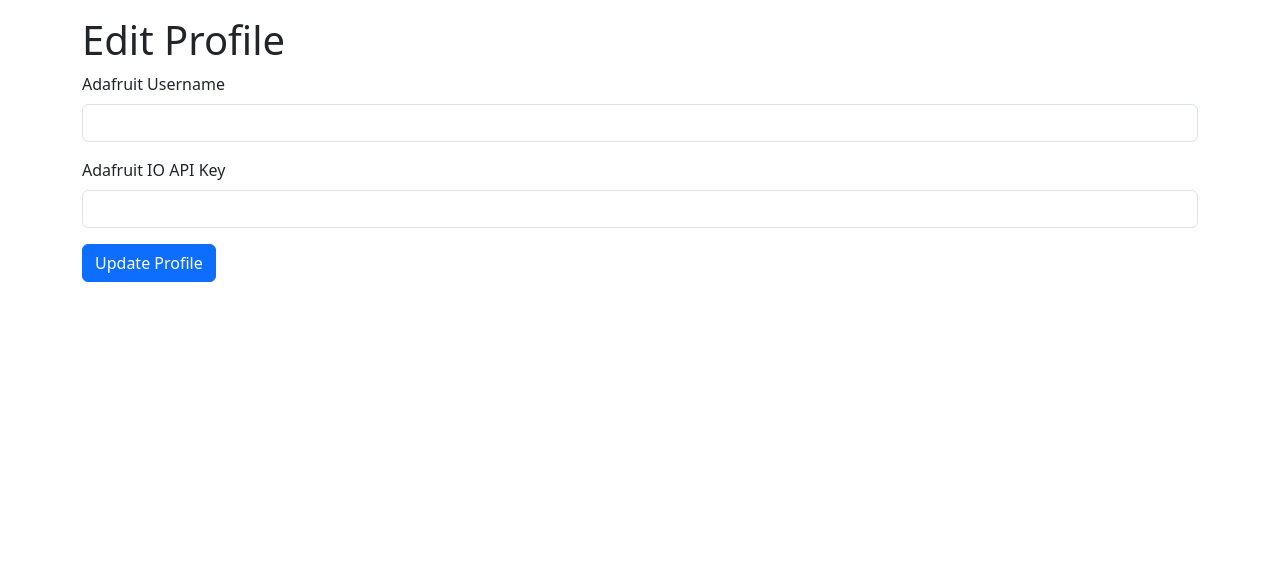
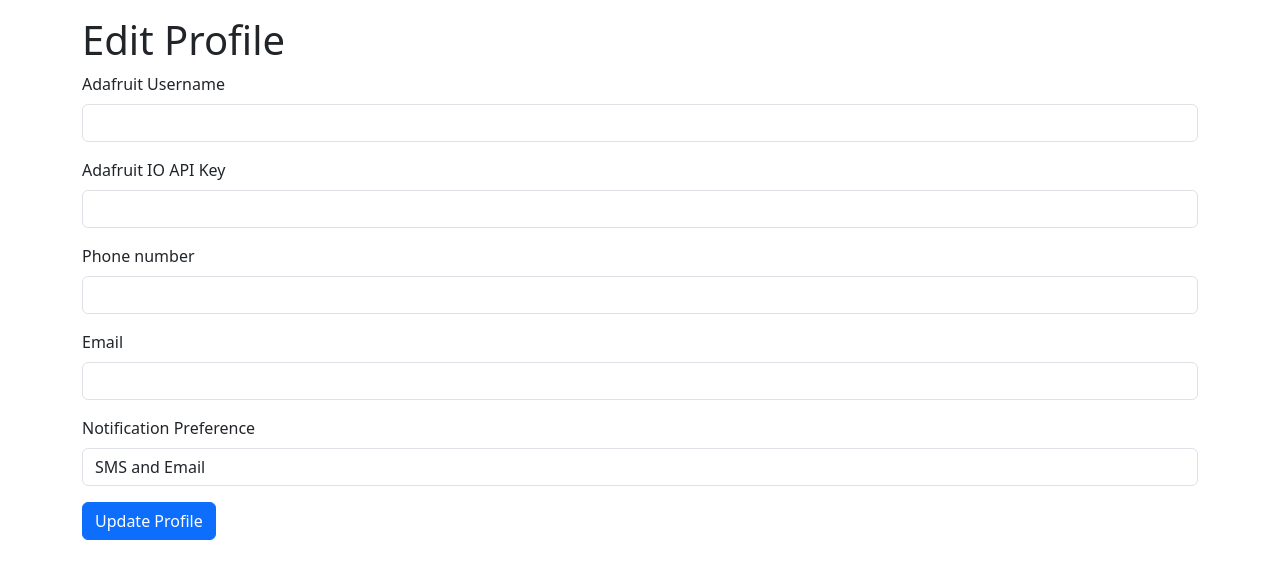
Before and after one commit to Coltinho10/CS437FinalProject, a Flask app: page /profile in a window 1280 px wide. Shown: the part 56-635 px from the top of the page. Run offline with Flask 3, Linux system fonts and the light colour scheme; a user stored in the database is signed in.

Commit message:
Add notification channels to db and profile page. Simple script to publish sns message to email

```diff
--- a/app/forms.py
+++ b/app/forms.py
@@ -1,5 +1,5 @@
 from flask_wtf import FlaskForm
-from wtforms import StringField, PasswordField, SubmitField
+from wtforms import StringField, PasswordField, SubmitField, SelectField
 from wtforms.validators import DataRequired, Length
 
 class RegistrationForm(FlaskForm):
@@ -18,5 +18,12 @@ class UserProfileForm(FlaskForm):
     current_password = PasswordField('Current Password', validators=[DataRequired()])
     new_password = PasswordField('New Password', validators=[Length(min=6)])
     confirm_password = PasswordField('Confirm Password', validators=[Length(min=6)])
-
+    phone_number = StringField('Phone number', validators=[Length(max=10)])
+    email = StringField('Email', validators=[Length(min=6)])
+    notification_preference = SelectField('Notification Preference', choices=[
+        ('both', 'SMS and Email'),
+        ('sms', 'SMS Only'),
+        ('email', 'Email Only'),
+        ('none', 'No Notifications')
+    ])
     submit = SubmitField('Update Profile')
--- a/app/models.py
+++ b/app/models.py
@@ -10,6 +10,9 @@ class User(UserMixin, db.Model):
     password_hash = db.Column(db.String(256), nullable=False)
     adafruit_username = db.Column(db.String(100))
     adafruit_aio_key = db.Column(db.String(100))
+    phone_number = db.Column(db.String(20), nullable=True)
+    email = db.Column(db.String(50), nullable=True)
+    notification_preference = db.Column(db.String(20), default='both', nullable=True)
 
     def __repr__(self):
         return f'<User {self.username}>'
--- a/app/routes.py
+++ b/app/routes.py
@@ -105,13 +105,30 @@ def init_routes(app, db, login_manager):  # Accept db and login_manager as argum
         print("form.validate_on_submit")
         #if check_password_hash(current_user.password_hash, form.current_password.data):
         print("check_password_hash is true")
-        current_user.adafruit_username = form.adafruit_username.data
-        current_user.adafruit_aio_key = form.adafruit_aio_key.data
+        if form.adafruit_username.data:
+            current_user.adafruit_username = form.adafruit_username.data
+        elif hasattr(current_user, 'adafruit_username'):
+            pass
+        if form.adafruit_aio_key.data:
+            current_user.adafruit_aio_key = form.adafruit_aio_key.data
+        elif hasattr(current_user, 'adafruit_aio_key'):
+            pass
         print(current_user.adafruit_username)
         # Update user's password if provided
         if form.new_password.data:
             current_user.password_hash = generate_password_hash(form.new_password.data)
-
+        if form.phone_number.data:
+            current_user.phone_number = str(form.phone_number.data)
+        elif hasattr(current_user, 'phone_number'):
+            pass
+        if form.email.data:
+            current_user.email = str(form.email.data)
+        elif hasattr(current_user, 'email'):
+            pass
+        if form.notification_preference.data:
+            current_user.notification_preference = form.notification_preference.data
+        elif hasattr(current_user, 'notification_preference'):
+            pass
         db.session.commit()
         print('profile updated success')
         flash('Profile updated successfully!', 'success')
--- a/app/templates/profile.html
+++ b/app/templates/profile.html
@@ -39,8 +39,24 @@
                 <label for="adafruitAioKey" class="form-label">Adafruit IO API Key</label>
                 <input type="password" class="form-control" id="adafruitAioKey" name="adafruit_aio_key">
             </div>
-            <button type="submit" class="btn
- btn-primary">Update Profile</button>
+            <div class="mb-3">
+                <label for="adafruitAioKey" class="form-label">Phone number</label>
+                <input type="text" class="form-control" id="phoneNumber" name="phone_number">
+            </div>
+            <div class="mb-3">
+                <label for="adafruitAioKey" class="form-label">Email</label>
+                <input type="text" class="form-control" id="email" name="email">
+            </div>
+            <div class="mb-3">
+                <label for="notificationPreference" class="form-label">Notification Preference</label>
+                <select class="form-control" id="notificationPreference" name="notification_preference">
+                    <option value="both">SMS and Email</option>
+                    <option value="sms">SMS Only</option>
+                    <option value="email">Email Only</option>
+                    <option value="none">No Notifications</option>
+                </select>
+            </div>
+            <button type="submit" class="btn btn-primary">Update Profile</button>
         </form>
     </div>
 </body>
--- a/app/templates/setup_details.html
+++ b/app/templates/setup_details.html
@@ -25,7 +25,6 @@
                     <div class="card-header">Capacitive Sensor</div>
                     <div class="card-body">
                         <canvas id="capacitiveSensorChart"></canvas>
-                        <p>Current Threshold: {{ setup.capacitive_sensor_threshold or 'Not Set' }}</p>
                     </div>
                 </div>
             </div>
@@ -72,6 +71,7 @@
                             </div>
                             <button type="submit" class="btn btn-primary">Set Threshold</button>
                         </form>
+                        <p>Current Threshold: {{ setup.capacitive_sensor_threshold or 'Not Set' }}</p>
                     </div>
                 </div>
             </div>
```
Also changed, not shown: sns.py (added, +23 -0 lines), instance/project.db.
